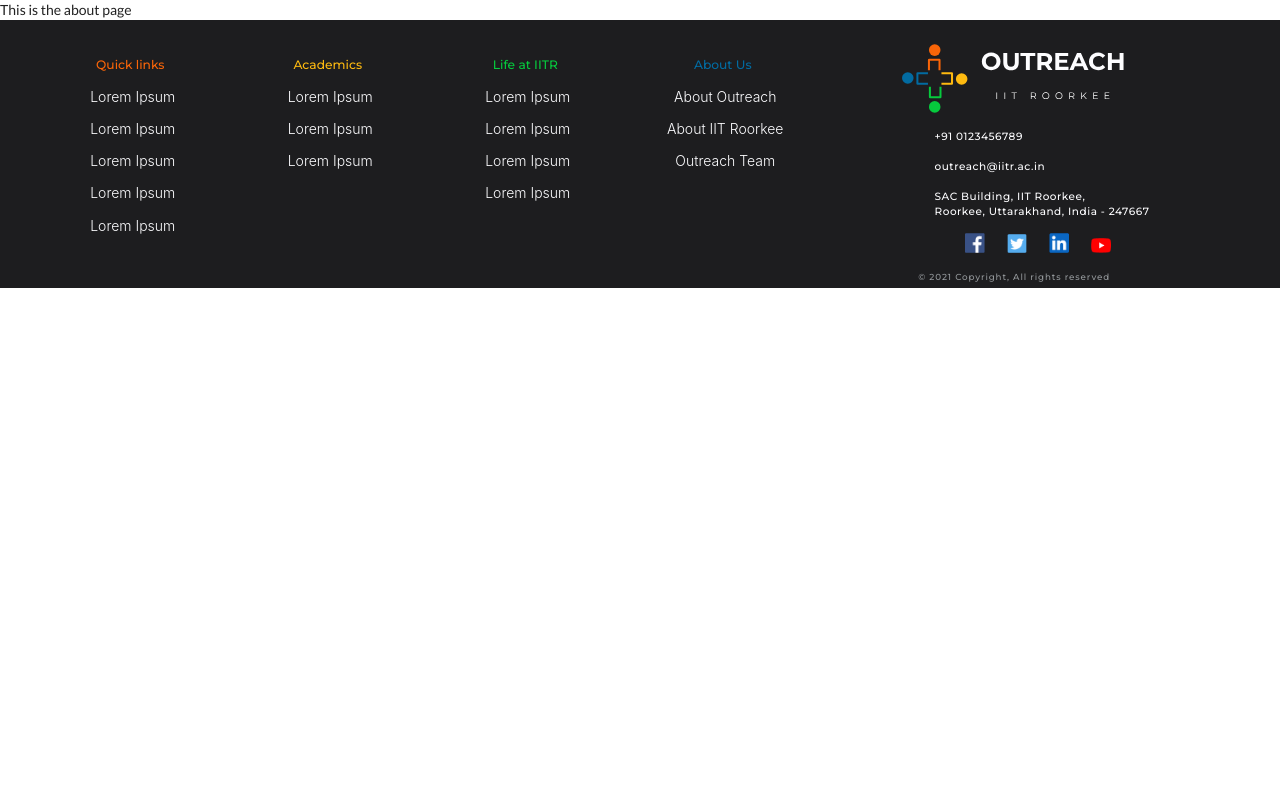
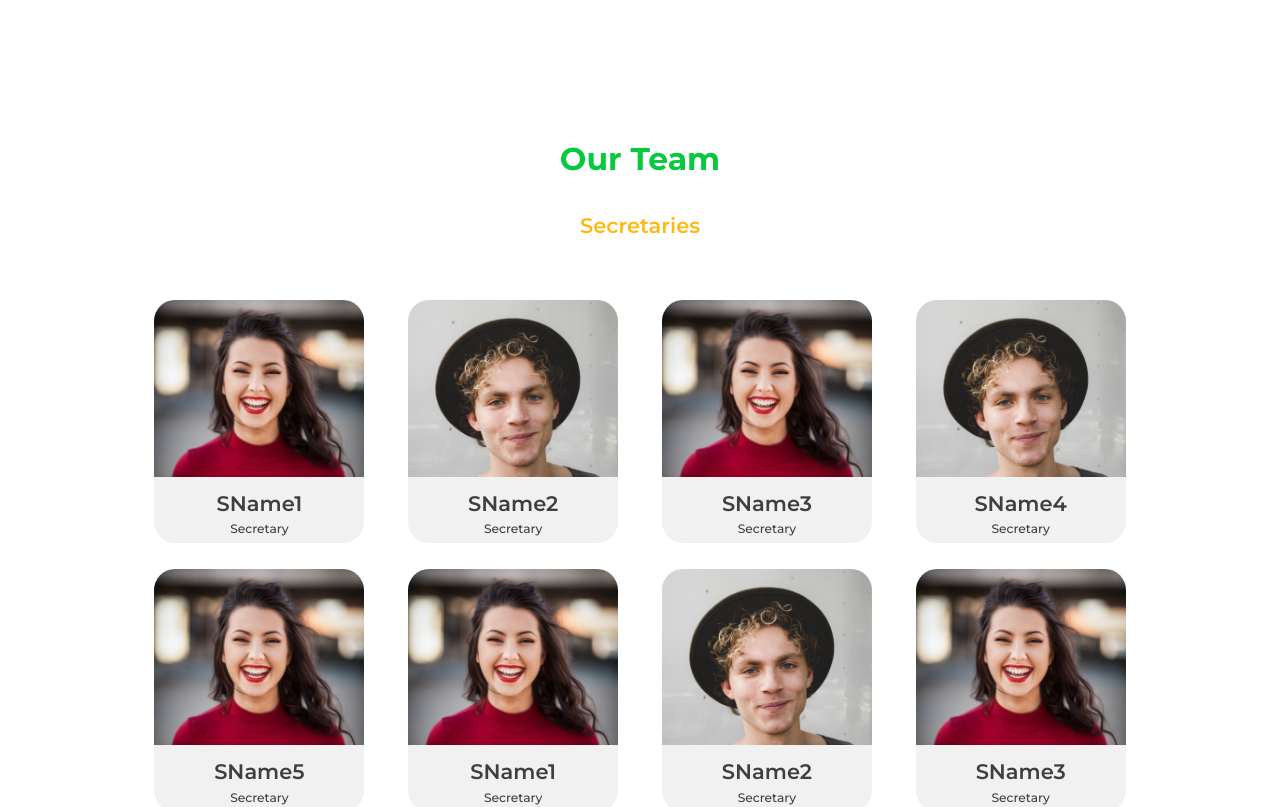
Before and after one commit to Outreach-IITR/Outreach_Website_Frontend, a React (Create React App) app: page /about in a window 1280 px wide. Shown: the top 807 px of the page. Built offline with nearby package versions, Linux system fonts and the light colour scheme.

Commit message:
Our Team Section added

```diff
--- a/src/Components/About/About.js
+++ b/src/Components/About/About.js
@@ -1,15 +1,14 @@
-import React, {Component} from 'react';
+import React, { Component } from "react";
 
-
+import OurTeam from "./OurTeam";
 
 class App extends Component {
-
-  render(){
-    return(
+  render() {
+    return (
       <div>
-          This is the about page
+        <OurTeam />
       </div>
-    )
+    );
   }
 }
 
--- /dev/null
+++ b/src/Components/About/OurTeam.css
@@ -0,0 +1,61 @@
+#OurTeam {
+  margin: 10rem 0 0 0;
+}
+
+.OurTeam__heading {
+  text-align: center;
+  font-family: Montserrat;
+  font-style: normal;
+  font-weight: bold;
+  font-size: 2.25rem;
+  line-height: 2.75rem;
+  color: #06ca3d;
+  margin: 0;
+}
+
+.SecretariesContainer {
+  margin: 2rem 0 5.5rem 0;
+}
+
+.TeamContainer {
+  margin: 6rem 0 3rem;
+}
+
+.OurTeam__subheading {
+  text-align: center;
+  font-family: Montserrat;
+  font-style: normal;
+  font-weight: 600;
+  font-size: 1.5rem;
+  line-height: 1.8;
+  color: #feba10;
+}
+
+.vertical__list {
+  margin: auto;
+  width: 90%;
+  max-width: 45rem;
+  list-style: none;
+  display: flex;
+  flex-wrap: wrap;
+  flex-direction: row;
+  justify-content: space-between;
+}
+
+.vertical__list > li {
+  color: #33333380;
+  font-family: Montserrat;
+  font-style: normal;
+  font-weight: normal;
+  font-size: 0.875rem;
+  line-height: 1rem;
+  cursor: pointer;
+}
+
+.vertical__list > li:hover {
+  color: #012131;
+}
+
+.vertical__list > .active {
+  color: #026ba1;
+}
--- /dev/null
+++ b/src/Components/About/OurTeam.js
@@ -0,0 +1,50 @@
+import React, { useState } from "react";
+import "./OurTeam.css";
+
+import TeamMembers from "./TeamMembers";
+import TeamTemplate from "./TeamTemplate";
+
+const OurTeam = () => {
+  const verticals__List = [
+    "Design",
+    "Development",
+    "Multimedia",
+    "Operations",
+    "Editorial",
+    "Social Media",
+  ];
+
+  const [vertical, setVertical] = useState("Design");
+  const Verticalhandler = (vert) => {
+    setVertical(vert);
+  };
+
+  return (
+    <div id="OurTeam" className="ui container">
+      <h2 className="OurTeam__heading">Our Team</h2>
+      <div className="SecretariesContainer">
+        <h3 className="OurTeam__subheading">Secretaries</h3>
+        <TeamTemplate TeamList={TeamMembers.Secretaries} />
+      </div>
+      <div className="TeamContainer">
+        <h3 className="OurTeam__subheading">Team Members</h3>
+        <ul className="vertical__list">
+          {verticals__List.map((vert, key) => (
+            <li
+              className={vertical === vert ? "active" : ""}
+              onClick={() => {
+                Verticalhandler(vert);
+              }}
+              key={key}
+            >
+              {vert}
+            </li>
+          ))}
+        </ul>
+        <TeamTemplate TeamList={TeamMembers[`${vertical}`]} />
+      </div>
+    </div>
+  );
+};
+
+export default OurTeam;
--- /dev/null
+++ b/src/Components/About/TeamMembers.js
@@ -0,0 +1,371 @@
+import image1 from "./Assets/test_girl.png";
+import image2 from "./Assets/test_boy.png";
+
+const Secretaries = [
+  {
+    name: "SName1",
+    image: image1,
+  },
+  {
+    name: "SName2",
+    image: image2,
+  },
+  {
+    name: "SName3",
+    image: image1,
+  },
+  {
+    name: "SName4",
+    image: image2,
+  },
+  {
+    name: "SName5",
+    image: image1,
+  },
+  {
+    name: "SName1",
+    image: image1,
+  },
+  {
+    name: "SName2",
+    image: image2,
+  },
+  {
+    name: "SName3",
+    image: image1,
+  },
+  {
+    name: "SName4",
+    image: image2,
+  },
+  {
+    name: "SName5",
+    image: image1,
+  },
+  {
+    name: "SName1",
+    image: image1,
+  },
+  {
+    name: "SName2",
+    image: image2,
+  },
+];
+
+const Design = [
+  {
+    name: "DeName1",
+    image: image2,
+  },
+  {
+    name: "DeName2",
+    image: image1,
+  },
+  {
+    name: "DeName3",
+    image: image2,
+  },
+  {
+    name: "DeName4",
+    image: image1,
+  },
+  {
+    name: "DeName5",
+    image: image2,
+  },
+  {
+    name: "DeName1",
+    image: image2,
+  },
+  {
+    name: "DeName2",
+    image: image1,
+  },
+  {
+    name: "DeName3",
+    image: image2,
+  },
+  {
+    name: "DeName4",
+    image: image1,
+  },
+  {
+    name: "DeName5",
+    image: image2,
+  },
+  {
+    name: "DeName1",
+    image: image1,
+  },
+  {
+    name: "DeName2",
+    image: image2,
+  },
+];
+
+const Development = [
+  {
+    name: "DevName1",
+    image: image1,
+  },
+  {
+    name: "DevName2",
+    image: image2,
+  },
+  {
+    name: "DevName3",
+    image: image2,
+  },
+  {
+    name: "DevName4",
+    image: image2,
+  },
+  {
+    name: "DevName5",
+    image: image2,
+  },
+  {
+    name: "DevName1",
+    image: image1,
+  },
+  {
+    name: "DevName2",
+    image: image2,
+  },
+  {
+    name: "DevName3",
+    image: image2,
+  },
+  {
+    name: "DevName4",
+    image: image2,
+  },
+  {
+    name: "DevName5",
+    image: image2,
+  },
+  {
+    name: "DevName1",
+    image: image1,
+  },
+  {
+    name: "DevName2",
+    image: image2,
+  },
+];
+
+const Multimedia = [
+  {
+    name: "MName1",
+    image: image1,
+  },
+  {
+    name: "MName2",
+    image: image2,
+  },
+  {
+    name: "MName3",
+    image: image2,
+  },
+  {
+    name: "MName4",
+    image: image2,
+  },
+  {
+    name: "MName5",
+    image: image2,
+  },
+  {
+    name: "MName1",
+    image: image1,
+  },
+  {
+    name: "MName2",
+    image: image2,
+  },
+  {
+    name: "MName3",
+    image: image2,
+  },
+  {
+    name: "MName4",
+    image: image2,
+  },
+  {
+    name: "MName5",
+    image: image2,
+  },
+  {
+    name: "MName1",
+    image: image1,
+  },
+  {
+    name: "MName2",
+    image: image2,
+  },
+];
+
+const Operations = [
+  {
+    name: "OName1",
+    image: image1,
+  },
+  {
+    name: "OName2",
+    image: image2,
+  },
+  {
+    name: "OName3",
+    image: image2,
+  },
+  {
+    name: "OName4",
+    image: image2,
+  },
+  {
+    name: "OName5",
+    image: image2,
+  },
+  {
+    name: "OName1",
+    image: image1,
+  },
+  {
+    name: "OName2",
+    image: image2,
+  },
+  {
+    name: "OName3",
+    image: image2,
+  },
+  {
+    name: "OName4",
+    image: image2,
+  },
+  {
+    name: "OName5",
+    image: image2,
+  },
+  {
+    name: "OName1",
+    image: image1,
+  },
+  {
+    name: "OName2",
+    image: image2,
+  },
+];
+
+const Editorial = [
+  {
+    name: "EDame1",
+    image: image1,
+  },
+  {
+    name: "EDName2",
+    image: image2,
+  },
+  {
+    name: "EDName3",
+    image: image2,
+  },
+  {
+    name: "EDName4",
+    image: image2,
+  },
+  {
+    name: "EDName5",
+    image: image2,
+  },
+  {
+    name: "EDame1",
+    image: image1,
+  },
+  {
+    name: "EDName2",
+    image: image2,
+  },
+  {
+    name: "EDName3",
+    image: image2,
+  },
+  {
+    name: "EDName4",
+    image: image2,
+  },
+  {
+    name: "EDName5",
+    image: image2,
+  },
+  {
+    name: "EDame1",
+    image: image1,
+  },
+  {
+    name: "EDName2",
+    image: image2,
+  },
+];
+
+const SocialMedia = [
+  {
+    name: "MName1",
+    image: image1,
+  },
+  {
+    name: "MName2",
+    image: image2,
+  },
+  {
+    name: "MName3",
+    image: image2,
+  },
+  {
+    name: "MName4",
+    image: image2,
+  },
+  {
+    name: "MName5",
+    image: image2,
+  },
+  {
+    name: "MName1",
+    image: image1,
+  },
+  {
+    name: "MName2",
+    image: image2,
+  },
+  {
+    name: "MName3",
+    image: image2,
+  },
+  {
+    name: "MName4",
+    image: image2,
+  },
+  {
+    name: "MName5",
+    image: image2,
+  },
+  {
+    name: "MName1",
+    image: image1,
+  },
+  {
+    name: "MName2",
+    image: image2,
+  },
+];
+
+const TeamMembers = {
+  Secretaries,
+  Design,
+  Development,
+  Multimedia,
+  Operations,
+  Editorial,
+  "Social Media": SocialMedia,
+};
+
+export default TeamMembers;
--- /dev/null
+++ b/src/Components/About/TeamTemplate.css
@@ -0,0 +1,49 @@
+.TeamTemplate {
+  display: grid;
+  position: relative;
+  padding: 0 4rem;
+  margin-top: 4rem;
+  grid-template-columns: repeat(auto-fill, minmax(15rem, 1fr));
+  column-gap: auto;
+  row-gap: 2vw;
+  text-align: center;
+  justify-items: center;
+}
+
+.TeamTemplate__ImgCard {
+  position: relative;
+  width: fit-content;
+  overflow: hidden;
+  background: #f1f1f1;
+  border-radius: 1.5rem;
+  overflow: hidden;
+  color: #3f3f3f;
+}
+
+.TeamTemplate__ImgCard img {
+  width: 15rem;
+  height: 12.6rem;
+}
+
+.TeamTemplate__ImgCard:hover {
+  background-color: var(--hover_color);
+  color: #fdfdff;
+}
+
+.TeamTemplate__MemberName {
+  font-family: Montserrat;
+  font-style: normal;
+  font-weight: 600;
+  font-size: 1.5rem;
+  line-height: 1.6rem;
+  margin: 0.8rem 0 0 0;
+}
+
+.TeamTemplate__MemberPost {
+  font-family: Montserrat;
+  font-style: normal;
+  font-weight: 500;
+  font-size: 0.875rem;
+  line-height: 1rem;
+  margin: 0.5rem 0;
+}
--- /dev/null
+++ b/src/Components/About/TeamTemplate.js
@@ -0,0 +1,34 @@
+import React, { useState } from "react";
+import "./TeamTemplate.css";
+
+const TeamTemplate = (props) => {
+  const [background, setBackground] = useState("");
+  const backgroundColor_List = ["#feba10", "#f96508", "#06ca3d", "#026ba1"];
+  const OnHoverHandler = () => {
+    let indx;
+    do {
+      indx = Math.floor(4 * Math.random());
+    } while (background === backgroundColor_List[indx]);
+    setBackground(backgroundColor_List[indx]);
+  };
+  return (
+    <div className="TeamTemplate">
+      {props.TeamList.map((member, indx) => {
+        return (
+          <div
+            key={indx}
+            className="TeamTemplate__ImgCard"
+            onMouseEnter={OnHoverHandler}
+            style={{ "--hover_color": background }}
+          >
+            <img alt="icon" src={member.image} />
+            <h4 className="TeamTemplate__MemberName">{member.name}</h4>
+            <h6 className="TeamTemplate__MemberPost">Secretary</h6>
+          </div>
+        );
+      })}
+    </div>
+  );
+};
+
+export default TeamTemplate;
```
Also changed, not shown: src/Components/About/Assets/test_boy.png (added), src/Components/About/Assets/test_girl.png (added).
